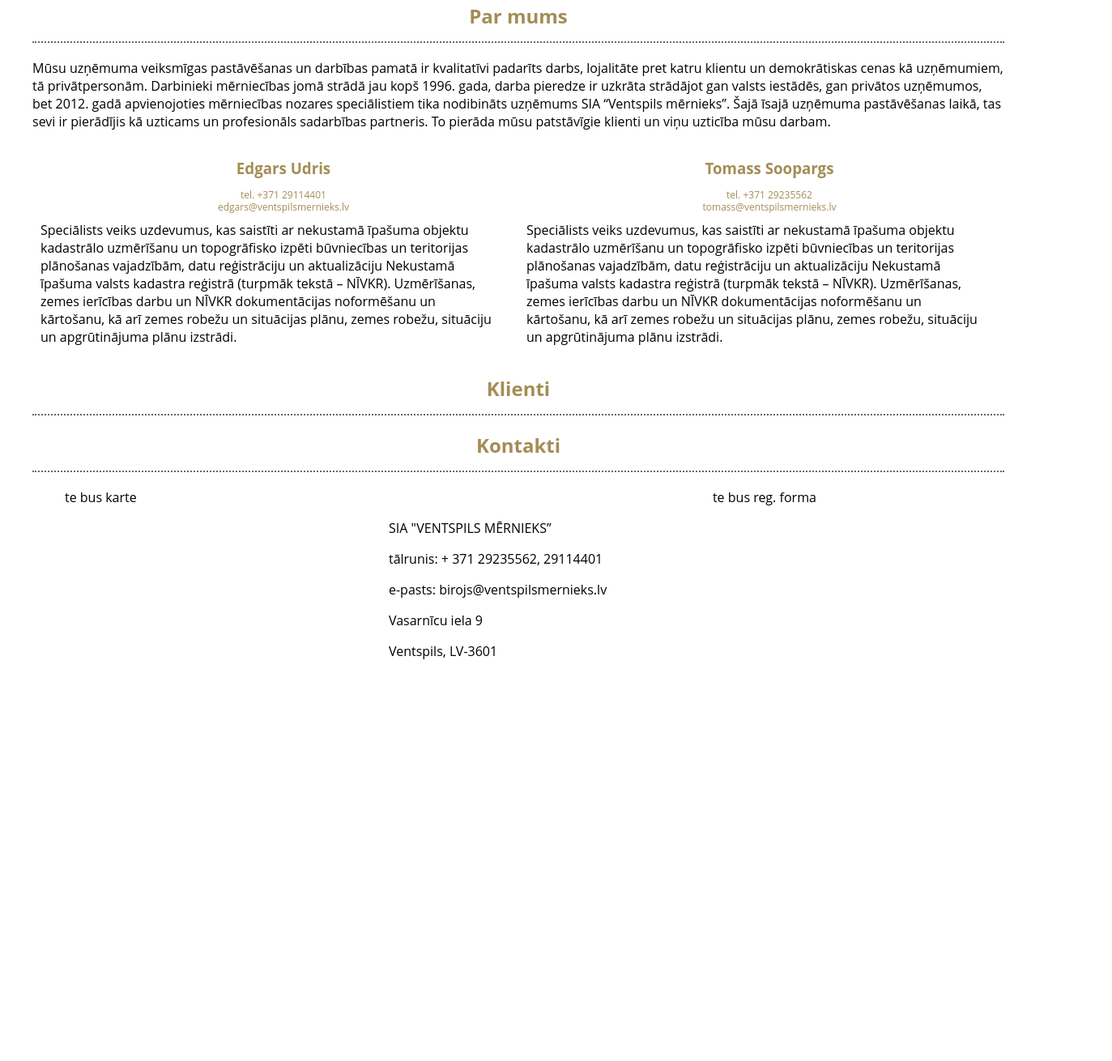
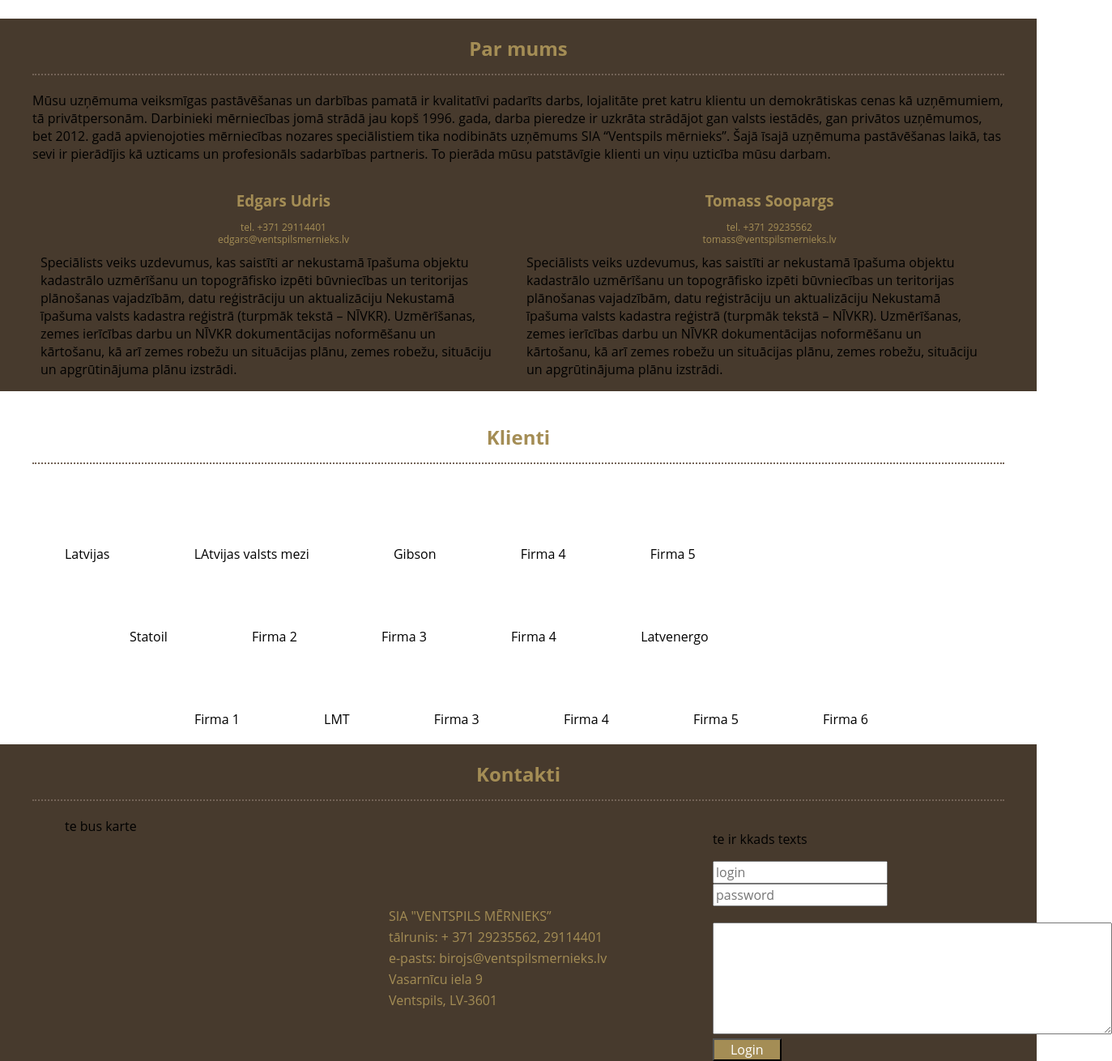
Before and after one commit to eldorado28/WP_1L-final-test, a plain HTML site: page index.html in a window 1280 px wide. Shown: the part 1187-2497 px from the top of the page at 81% size, 1373 px wide, since content can reach past the window. Before the commit the page ends 2018 px from the top, so only its background shows below. Drawn offline with Linux system fonts and the light colour scheme.

Commit message:
updates
continued work on project

```diff
--- a/css/index.css
+++ b/css/index.css
@@ -17,14 +17,20 @@
  }
 
  .izvelne {
-	padding-right: 95px;
-	padding-top: 28px;
+	display: inline-block;
+    border-right: 1px solid #fff;
+    padding: 12px;
+    margin-top: 25px;
+    padding-right: 18px;
+ }
+
+ .izvelne:last-child {
+    border: none;
  }
 
  .izvelne a {
     color: #fff;
     text-decoration: none;
-	display: inline-block;
 	padding: 10px 14px 10px 14px;
  }
 
@@ -32,26 +38,6 @@
 	background-color: #5b4d3b;
  }
 
- .izvelne a:last-child {
-	border-right: 1px solid #fff;
-	padding-right: 35px;
- }
- .lang-menu {
-	width: 80px;
-	padding-left: 505px;
-	margin-top: -39px;
- }
-
-  .lang-menu a:hover {
-	background-color: #5b4d3b;
- }
-
- .lang-menu a {
-    text-decoration: none;
-    color: #fff;
-	display: inline-block;
-	padding: 7px;
- }
 
  .menu {
 	float: right;
@@ -75,6 +61,7 @@
 	text-align: center;
 	border-bottom: 2px dotted #736357;
 	padding-bottom: 15px;
+	padding-top: 20px;
  }
 
 .row {
@@ -102,6 +89,9 @@
  * Par mums
  * ================================ */
 
+ .par-mums{
+     background-color: #473a2d;
+ }
 
  .heading h3{
 	padding-bottom: 10px;
@@ -138,6 +128,10 @@
     color: #a48d55;
 }
 
+.name-info a{
+    text-decoration: none;
+}
+
 .phone {
     text-align: center;
     color: #a48d55;
@@ -156,3 +150,49 @@
     text-align: left;
     padding-right: 40px;
 }
+
+
+/* ================================ *
+ * Klienti
+ * ================================ */
+
+
+ .klient-list ul{
+    list-style-type: none;
+ }
+
+.klient-list li{
+    display: inline-block;
+    padding-right: 100px;
+    padding-top: 80px;
+}
+/* ================================ *
+ * Kontakti
+ * ================================ */
+
+ .kontakti{
+     background-color: #473a2d;
+ }
+
+ .contact-info{
+     color: #a48d55;
+     line-height: 10px;
+     padding-top: 90px;
+ }
+
+ .contact-info a {
+     text-decoration: none;
+     color: #a48d55;
+ }
+
+ .log-in textarea {
+     margin-top: 20px;
+ }
+
+
+.login-button button {
+    padding-left: 20px;
+    padding-right: 20px;
+    color: #fff;
+    background-color: #a48d55;
+}
--- a/index.html
+++ b/index.html
@@ -16,14 +16,14 @@
 				<img src="pic/logo.jpg">
 				<div class="menu">
 					<nav class="izvelne">
-							<a href="#">Sakums</a>
-							<a href="#">Pakalpojumi</a>
-							<a href="#">Par mums</a>
-							<a href="#">Klienti</a>
-							<a href="#">Kontakti</a>
+							<a href="Sakums">Sakums</a>
+							<a href="#pakalpojumi">Pakalpojumi</a>
+							<a href="#parmums">Par mums</a>
+							<a href="#klienti">Klienti</a>
+							<a href="#kontakti">Kontakti</a>
 				    </nav>
 
-					<nav class="lang-menu">
+					<nav class="izvelne">
 							<a href="#">RU</a>
 							<a href="#">EN</a>
 					</nav>
@@ -39,7 +39,7 @@
 	</div>
 </div>
 
-<div class="pakalpojumi">
+<div class="pakalpojumi" id="pakalpojumi">
 	<div class="container">
 		<h2>Pakalpojumi</h2>
 			<div class="row">
@@ -76,7 +76,7 @@
 	</div>
 </div>
 
-<div class="par-mums">
+<div class="par-mums" id="parmums">
 	<div class="container">
 			<h2>Par mums</h2>
 
@@ -98,8 +98,8 @@
 					<div class="cilveks-1">
 					    <div class="name-info">
 					        <h3>Edgars Udris</h3>
-					        <p class="phone">tel. +371 29114401</p>
-					        <p class="email">edgars@ventspilsmernieks.lv</p>
+					        <a href="#"><p class="phone">tel. +371 29114401</p></a>
+					        <a href="#"><p class="email">edgars@ventspilsmernieks.lv</p></a>
 					    </div>
 					    <div class="specialists">
 						    <p>Speciālists veiks uzdevumus, kas saistīti ar nekustamā īpašuma objektu kadastrālo uzmērīšanu un topogrāfisko izpēti būvniecības un teritorijas plānošanas vajadzībām, datu reģistrāciju un aktualizāciju Nekustamā īpašuma valsts kadastra reģistrā (turpmāk tekstā – NĪVKR).
@@ -113,8 +113,8 @@
 					<div class="cilveks-2">
 					    <div class="name-info">
 					        <h3>Tomass Soopargs</h3>
-					        <p class="phone">tel. +371 29235562</p>
-					        <p class="email">tomass@ventspilsmernieks.lv</p>
+					        <a href="#"><p class="phone">tel. +371 29235562</p></a>
+					        <a href="#"><p class="email">tomass@ventspilsmernieks.lv</p></a>
 					    </div>
 					    <div class="specialists">
 						    <p>Speciālists veiks uzdevumus, kas saistīti ar nekustamā īpašuma objektu kadastrālo uzmērīšanu un topogrāfisko izpēti būvniecības un teritorijas plānošanas vajadzībām, datu reģistrāciju un aktualizāciju Nekustamā īpašuma valsts kadastra reģistrā (turpmāk tekstā – NĪVKR).
@@ -128,14 +128,37 @@
 	</div>
 </div>
 
-<div class="klienti">
+<div class="klienti" id="klienti">
     <div class="container">
         <h2>Klienti</h2>
-
+            <div class="klient-list">
+                <ul>
+                    <li>Latvijas</li>
+                    <li>LAtvijas valsts mezi</li>
+                    <li>Gibson</li>
+                    <li>Firma 4</li>
+                    <li>Firma 5</li>
+                <ul>
+                <ul>
+                    <li>Statoil</li>
+                    <li>Firma 2</li>
+                    <li>Firma 3</li>
+                    <li>Firma 4</li>
+                    <li>Latvenergo</li>
+                <ul>
+                <ul>
+                    <li>Firma 1</li>
+                    <li>LMT</li>
+                    <li>Firma 3</li>
+                    <li>Firma 4</li>
+                    <li>Firma 5</li>
+                    <li>Firma 6</li>
+                <ul>
+            </div>
     </div>
 </div>
 
-<div class="kontakti">
+<div class="kontakti" id="kontakti">
     <div class="container">
         <h2>Kontakti</h2>
         <div class="row">
@@ -147,15 +170,26 @@
                 <div class="contact-info">
                       <img src="">
                       <p>SIA "VENTSPILS MĒRNIEKS”</p>
-                      <p>tālrunis: + 371 29235562, 29114401</p>
-                      <p>e-pasts: birojs@ventspilsmernieks.lv</p>
+                      <a href="#"><p>tālrunis: + 371 29235562, 29114401</p></a>
+                      <a href="#"><p>e-pasts: birojs@ventspilsmernieks.lv</p></a>
                       <p>Vasarnīcu iela 9</p>
                       <p>Ventspils, LV-3601</p>
                   </div>
             </div>
 
             <div class="col-1-3">
-                te bus reg. forma
+                <div class="log-in">
+                    <p>te ir kkads texts</p>
+                    <form>
+                        <input clas="login" type="text" name="login" placeholder="login">
+                        <input type="text" name="password" placeholder="password">
+                    </form>
+                    <textarea rows="6" cols="50">
+                    </textarea>
+                    <div class="login-button">
+                    <button type="login">Login</button>
+                    </div>
+                </div>
             </div>
         </div>
     </div>
```
